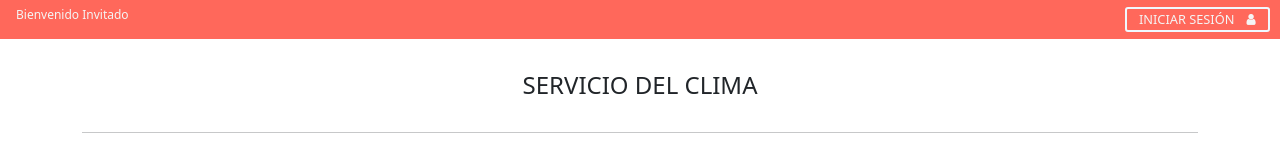
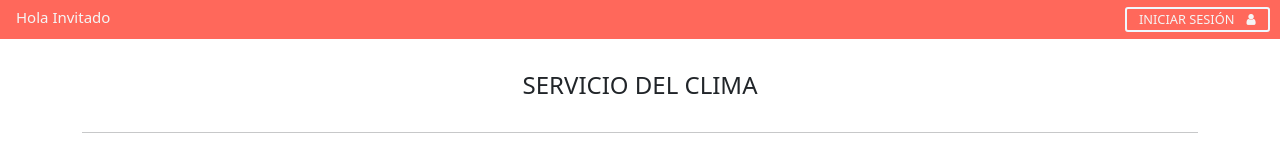
Before and after one commit to martinaja/squadgit, a React (Create React App) app: page / in a window 1280 px wide. Shown: the top 160 px of the page. Built offline with nearby package versions, Linux system fonts and the light colour scheme.

Commit message:
header's styles

```diff
--- a/src/components/home/Header/Header.js
+++ b/src/components/home/Header/Header.js
@@ -16,7 +16,7 @@ const Header = () => {
                         <Login />
                     </ModalBody>
                 </Modal>
-                {isLogged ? <p className="user">Bienvenido {email}</p> : <p className="user">Bienvenido Invitado</p>}
+                {isLogged ? <p className="col-4 user">Hola {email}</p> : <p className="user">Hola Invitado</p>}
                 {/* Cambiar el nombre del boton removiendo el login del localstorage*/}
                 {isLogged ? (
                     <button
--- a/src/components/home/Header/header.css
+++ b/src/components/home/Header/header.css
@@ -35,5 +35,5 @@ header {
     color: whitesmoke;
     margin-top: 0.4rem;
     margin-left: 1rem;
-    font-size: 12px;
+    font-size: 15px;
 }
```
